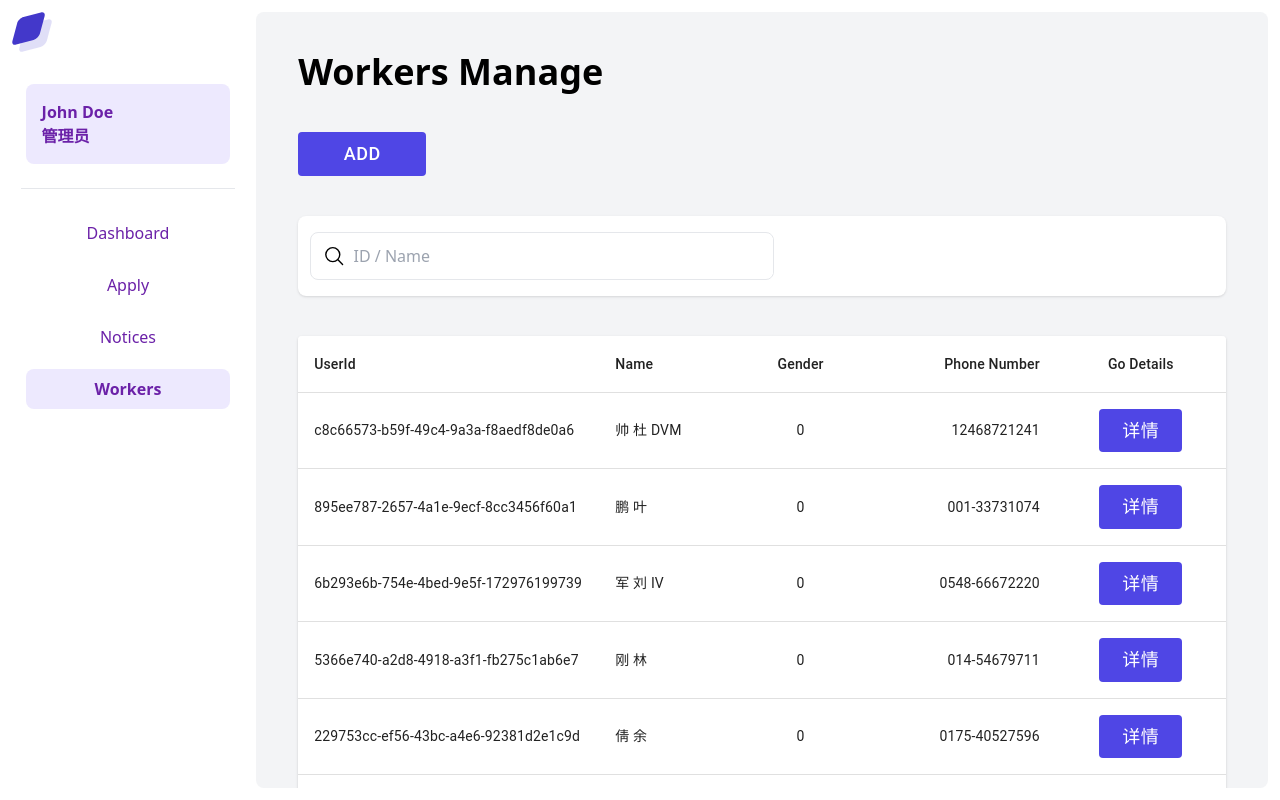
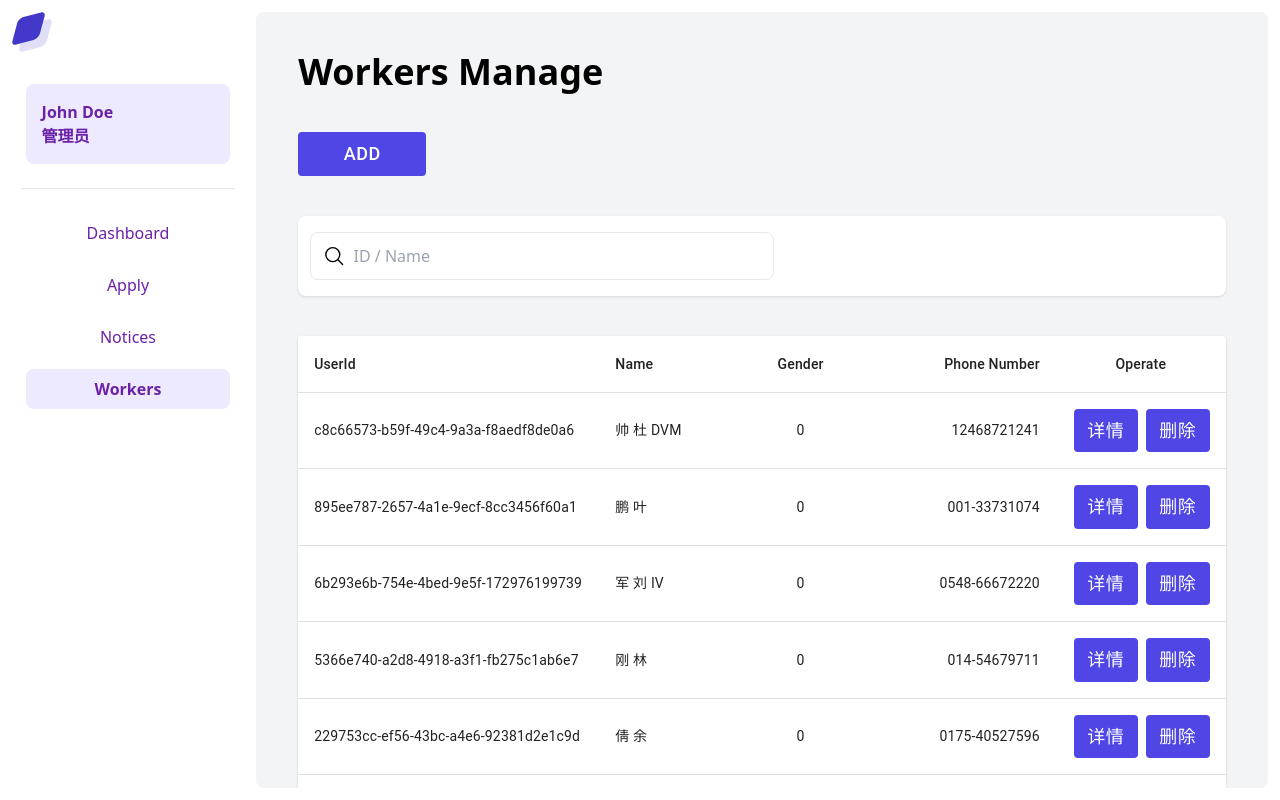
Before and after one commit to zhanglinfengcs/check-in-system, a React (Vite) app: page /admin/workers in a window 1280 px wide. Built offline with nearby package versions, Linux system fonts and the light colour scheme.

Commit message:
feat: delete worker in WorkersTable

```diff
--- a/src/sections/worker/WorkersTable.tsx
+++ b/src/sections/worker/WorkersTable.tsx
@@ -1,46 +1,47 @@
-import * as React from 'react';
-import Paper from '@mui/material/Paper';
-import Table from '@mui/material/Table';
-import TableBody from '@mui/material/TableBody';
-import TableCell from '@mui/material/TableCell';
-import TableContainer from '@mui/material/TableContainer';
-import TableHead from '@mui/material/TableHead';
-import TablePagination from '@mui/material/TablePagination';
-import TableRow from '@mui/material/TableRow';
-import { UserType } from '../../types';
-import IButton from '../../components/IButton';
-import { useNavigate } from 'react-router-dom';
+import * as React from "react";
+import Paper from "@mui/material/Paper";
+import Table from "@mui/material/Table";
+import TableBody from "@mui/material/TableBody";
+import TableCell from "@mui/material/TableCell";
+import TableContainer from "@mui/material/TableContainer";
+import TableHead from "@mui/material/TableHead";
+import TablePagination from "@mui/material/TablePagination";
+import TableRow from "@mui/material/TableRow";
+import { UserType } from "../../types";
+import IButton from "../../components/IButton";
+import { useNavigate } from "react-router-dom";
+import { Stack } from "@mui/material";
 
 interface Column {
-  id: 'userId' | 'name' | 'gender' | 'phoneNum' | 'goDetails';
+  id: "userId" | "name" | "gender" | "phoneNum" | "operate";
   label: string;
   minWidth?: number;
-  align?: 'right' | 'center';
+  align?: "right" | "center";
   format?: (value: number) => string;
 }
 
 const columns: Column[] = [
-  { id: 'userId', label: 'UserId', minWidth: 170 },
-  { id: 'name', label: 'Name', minWidth: 100 },
+  { id: "userId", label: "UserId", minWidth: 170 },
+  { id: "name", label: "Name", minWidth: 100 },
   {
-    id: 'gender',
-    label: 'Gender',
+    id: "gender",
+    label: "Gender",
     minWidth: 170,
-    align: 'center',
+    align: "center",
   },
   {
-    id: 'phoneNum',
-    label: 'Phone Number',
+    id: "phoneNum",
+    label: "Phone Number",
     minWidth: 170,
-    align: 'right',
-    format: (value: number) => value.toLocaleString('en-US'),
+    align: "right",
+    format: (value: number) => value.toLocaleString("en-US"),
   },
   {
-    id: 'goDetails',
-    label: 'Go Details',
+    id: "operate",
+    label: "Operate",
     minWidth: 170,
-    align: 'center'
-  }
+    align: "center",
+  },
 ];
 
 interface WorkersTableProps {
@@ -49,7 +50,11 @@ interface WorkersTableProps {
   setWorkerList: React.Dispatch<React.SetStateAction<UserType[]>>;
 }
 
-const WorkersTable: React.FC<WorkersTableProps> = ({ initList, workerList, setWorkerList }) => {
+const WorkersTable: React.FC<WorkersTableProps> = ({
+  initList,
+  workerList,
+  setWorkerList,
+}) => {
   const [page, setPage] = React.useState(0);
   const [rowsPerPage, setRowsPerPage] = React.useState(10);
 
@@ -57,20 +62,31 @@ const WorkersTable: React.FC<WorkersTableProps> = ({ initList, workerList, setWo
     setPage(newPage);
   };
 
-  const handleChangeRowsPerPage = (event: React.ChangeEvent<HTMLInputElement>) => {
+  const handleChangeRowsPerPage = (
+    event: React.ChangeEvent<HTMLInputElement>
+  ) => {
     setRowsPerPage(+event.target.value);
     setPage(0);
   };
 
   const handleInputChange = (e: React.ChangeEvent<HTMLInputElement>) => {
-    const newList = initList.filter((worker) => worker.userId.includes(e.target.value) || worker.name.includes(e.target.value))
-    setWorkerList(newList)
-  }
+    const newList = initList.filter(
+      (worker) =>
+        worker.userId.includes(e.target.value) ||
+        worker.name.includes(e.target.value)
+    );
+    setWorkerList(newList);
+  };
 
-  const navigate = useNavigate()
+  const navigate = useNavigate();
   const handleClickDetails = (worker: UserType) => {
-    navigate(`/admin/account/${worker.userId}`)
-  }
+    navigate(`/admin/account/${worker.userId}`);
+  };
+
+  const handleClickDelete = (worker: string) => {
+    const newList = workerList.filter((item) => item.userId !== worker);
+    setWorkerList(newList);
+  };
 
   return (
     <>
@@ -106,7 +122,7 @@ const WorkersTable: React.FC<WorkersTableProps> = ({ initList, workerList, setWo
           />
         </div>
       </div>
-    <Paper sx={{ width: '100%', overflow: 'hidden' }}>
+      <Paper sx={{ width: "100%", overflow: "hidden" }}>
         <TableContainer sx={{ maxHeight: 440 }}>
           <Table stickyHeader aria-label="sticky table">
             <TableHead>
@@ -127,29 +143,61 @@ const WorkersTable: React.FC<WorkersTableProps> = ({ initList, workerList, setWo
                 .slice(page * rowsPerPage, page * rowsPerPage + rowsPerPage)
                 .map((worker) => {
                   return (
-                  <TableRow hover role="checkbox" tabIndex={-1} key={worker.userId}>
+                    <TableRow
+                      hover
+                      role="checkbox"
+                      tabIndex={-1}
+                      key={worker.userId}
+                    >
                       {columns.map((column) => {
-                      if (column.id === 'goDetails') {
+                        if (column.id === "operate") {
                           return (
-                          <TableCell key={column.id} align={column.align}
+                            <TableCell
+                              key={column.id}
+                              align={column.align}
                               sx={{
-                              cursor: 'pointer',
+                                cursor: "pointer",
+                              }}
+                            >
+                              <Stack
+                                sx={{
+                                  width: "100%",
+                                  height: "100%",
+                                  display: "flex",
+                                  flexDirection: "row",
+                                  justifyContent: "flex-end",
+                                  alignItems: "end",
+                                  gap: 1,
                                 }}
                               >
                                 <IButton
                                   sx={{
-                                width: '60%',
-                                height: '100%',
+                                    width: "10%",
+                                    height: "100%",
                                   }}
                                   onClick={() => handleClickDetails(worker)}
-                            >详情</IButton>
+                                >
+                                  详情
+                                </IButton>
+                                <IButton
+                                  sx={{
+                                    width: "10%",
+                                    height: "100%",
+                                  }}
+                                  onClick={() =>
+                                    handleClickDelete(worker.userId)
+                                  }
+                                >
+                                  删除
+                                </IButton>
+                              </Stack>
                             </TableCell>
                           );
                         }
                         const value = worker[column.id];
                         return (
                           <TableCell key={column.id} align={column.align}>
-                          {column.format && typeof value === 'number'
+                            {column.format && typeof value === "number"
                               ? column.format(value)
                               : value}
                           </TableCell>
@@ -173,6 +221,6 @@ const WorkersTable: React.FC<WorkersTableProps> = ({ initList, workerList, setWo
       </Paper>
     </>
   );
-}
+};
 
 export default WorkersTable;
```
Also changed, not shown: src/sections/worker/WorkerForm.tsx (+9 -11 lines), src/sections/worker/index.tsx (line endings or trailing spaces). Lines whose indentation alone changed are shown as unchanged.
